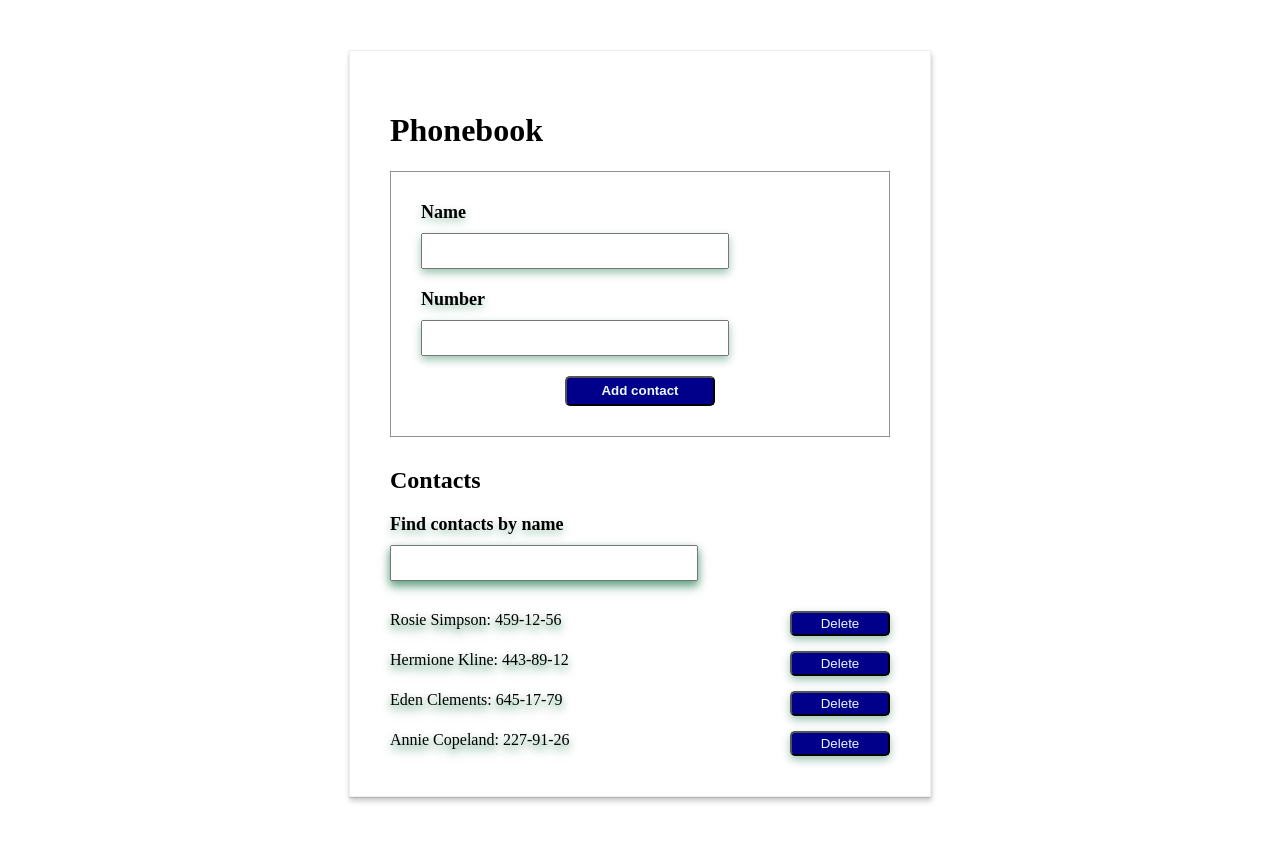
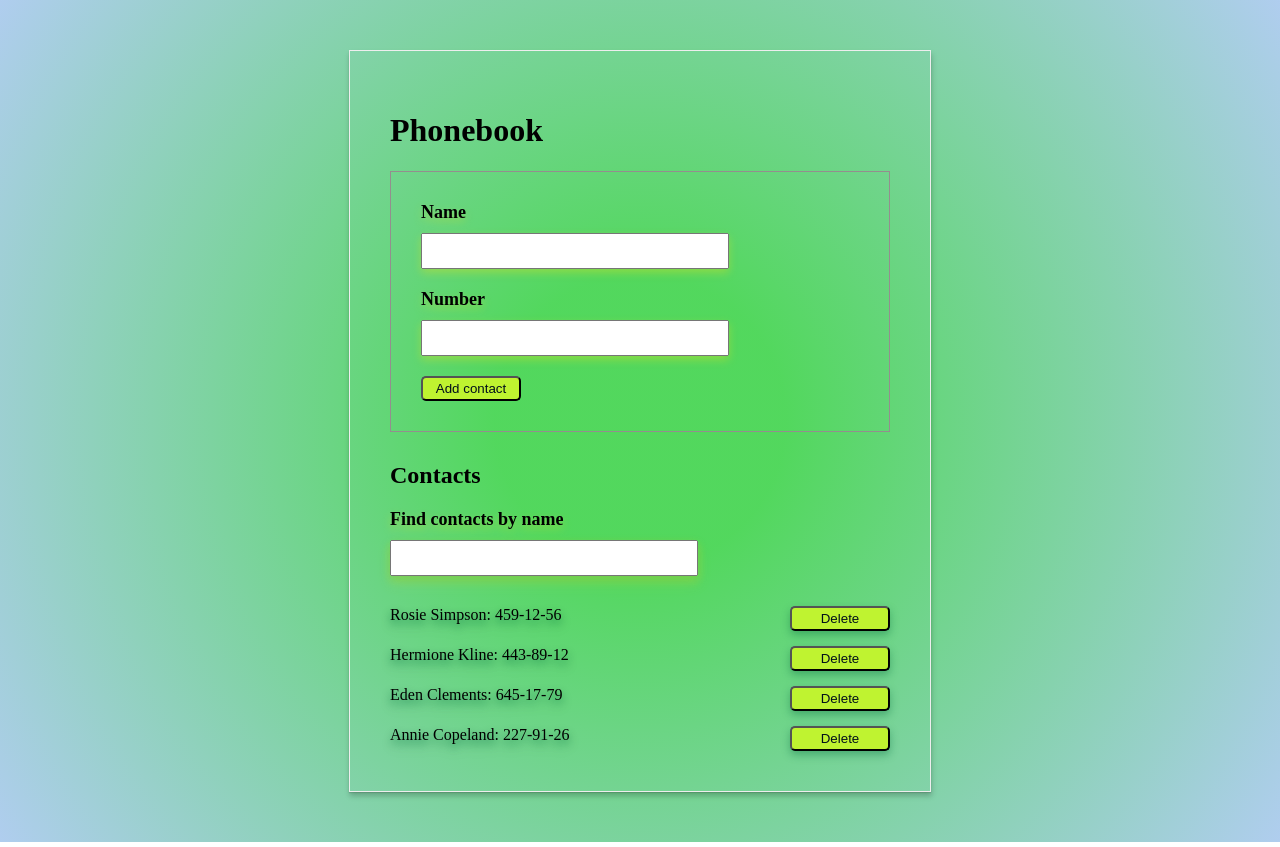
Before and after one commit to Sashok1605/goit-react-hw-02-phonebook, a React (Create React App) app: page / in a window 1280 px wide. Built offline with nearby package versions, Linux system fonts and the light colour scheme.

Commit message:
Fixed styles

```diff
--- a/src/App.css
+++ b/src/App.css
@@ -9,4 +9,31 @@ body {
     border-color: #eee;
     box-shadow: 0px 1px 1px rgba(0, 0, 0, 0.12), 0px 4px 4px rgba(0, 0, 0, 0.06),
       1px 4px 6px rgba(0, 0, 0, 0.16);
+      background: radial-gradient(circle, rgba(22, 202, 37, 0.74) 19%, rgba(148, 188, 233, 0.74) 100%);
+
   }
+
+  button {
+    width: 100px;
+    height: 25px;
+    border-radius: 5px;
+    cursor: pointer;
+    font-weight: 400;
+    color: rgb(2, 15, 27);
+    background: rgb(191, 243, 48);
+  }
+
+  input {
+    display: flex;
+    width: 300px;
+    height: 30px;
+    margin-top: 10px;
+  }
+
+  label {
+    margin-top: 0;
+    font-size: 18px;
+    margin-bottom: 20px;
+    font-weight: 700;
+    filter: drop-shadow(0 4px 4px rgba(218, 221, 34, 0.397));
+  }
--- a/src/components/ContactForm/ContactForm.jsx
+++ b/src/components/ContactForm/ContactForm.jsx
@@ -44,10 +44,9 @@ class ContactForm extends Component {
   render() {
     return (
       <form onSubmit={this.handleSubmit} className={s.form}>
-        <label className={s.formLabel}>
+        <label>
           Name
           <input
-            className={s.formInput}
             type="text"
             name="name"
             pattern="^[a-zA-Zа-яА-Я]+(([' -][a-zA-Zа-яА-Я ])?[a-zA-Zа-яА-Я]*)*$"
@@ -57,10 +56,9 @@ class ContactForm extends Component {
             onChange={this.handleChange}
           />
         </label>
-        <label className={s.formLabel}>
+        <label>
           Number
           <input
-            className={s.formInput}
             type="tel"
             name="number"
             pattern="\+?\d{1,4}?[-.\s]?\(?\d{1,3}?\)?[-.\s]?\d{1,4}[-.\s]?\d{1,4}[-.\s]?\d{1,9}"
@@ -71,9 +69,7 @@ class ContactForm extends Component {
           />
         </label>
 
-        <button type="submit" className={s.buttonSubmit}>
-          Add contact
-        </button>
+        <button type="submit">Add contact</button>
       </form>
     );
   }
--- a/src/components/ContactForm/ContactForm.module.css
+++ b/src/components/ContactForm/ContactForm.module.css
@@ -7,30 +7,3 @@
     padding: 30px;
     margin-bottom: 30px;
   }
-
-  .formLabel {
-    margin-top: 0;
-    margin-bottom: 20px;
-    font-size: 18px;
-    font-weight: 700;
-    filter: drop-shadow(0 4px 4px rgba(6, 107, 60, 0.397));
-  }
-
-  .formInput {
-    display: flex;
-    width: 300px;
-    height: 30px;
-    margin-top: 10px;
-  }
-
-  .buttonSubmit {
-    width: 150px;
-    height: 30px;
-    margin-left: auto;
-    margin-right: auto;
-    border-radius: 5px;
-    cursor: pointer;
-    font-weight: 700;
-    color: aliceblue;
-    background: darkblue;
-  }
--- a/src/components/ContactList/ContactList.jsx
+++ b/src/components/ContactList/ContactList.jsx
@@ -4,7 +4,7 @@ import ContactListItem from '../ContactListItem/ContactListItem';
 import s from './ContactList.module.css';
 
 const ContactList = ({ contacts, onDeletContact }) => (
-  <ul className={s.contactList}>
+  <ul className={s.list}>
     {contacts.map(({ id, name, number }) => (
       <ContactListItem
         key={id}
--- a/src/components/ContactList/ContactList.module.css
+++ b/src/components/ContactList/ContactList.module.css
@@ -1,4 +1,4 @@
-.contactList {
+.list {
     margin: 0;
     padding: 0;
     filter: drop-shadow(0 4px 4px rgba(6, 107, 60, 0.397));
--- a/src/components/ContactListItem/ContactListItem.module.css
+++ b/src/components/ContactListItem/ContactListItem.module.css
@@ -11,13 +11,3 @@
     margin: 0;
     filter: drop-shadow(0 4px 4px rgba(6, 107, 60, 0.397));
   }
-
-  .buttonDelete {
-    width: 100px;
-    height: 25px;
-    border-radius: 5px;
-    cursor: pointer;
-    font-weight: 400;
-    color: aliceblue;
-    background: darkblue;
-  }
--- a/src/components/Filter/Filter.jsx
+++ b/src/components/Filter/Filter.jsx
@@ -4,10 +4,10 @@ import s from './Filter.module.css';
 
 const Filter = ({ value, onChange }) => {
   return (
-    <label className={s.filterLabel}>
+    <label>
       Find contacts by name
       <input
-        className={s.filterInput}
+        className={s.filter}
         type="text"
         name="filter"
         value={value}
--- a/src/components/Filter/Filter.module.css
+++ b/src/components/Filter/Filter.module.css
@@ -1,15 +1,8 @@
-.filterLabel {
-    margin-top: 0;
-    font-size: 18px;
-    font-weight: 700;
-    filter: drop-shadow(0 4px 4px rgba(6, 107, 60, 0.397));
-  }
-
-  .filterInput {
+  .filter {
     display: flex;
     width: 300px;
     height: 30px;
     margin-top: 10px;
     margin-bottom: 30px;
-    filter: drop-shadow(0 4px 4px rgba(6, 107, 60, 0.397));
+    filter: drop-shadow(0 4px 4px rgba(82, 190, 87, 0.397));
   }
```
